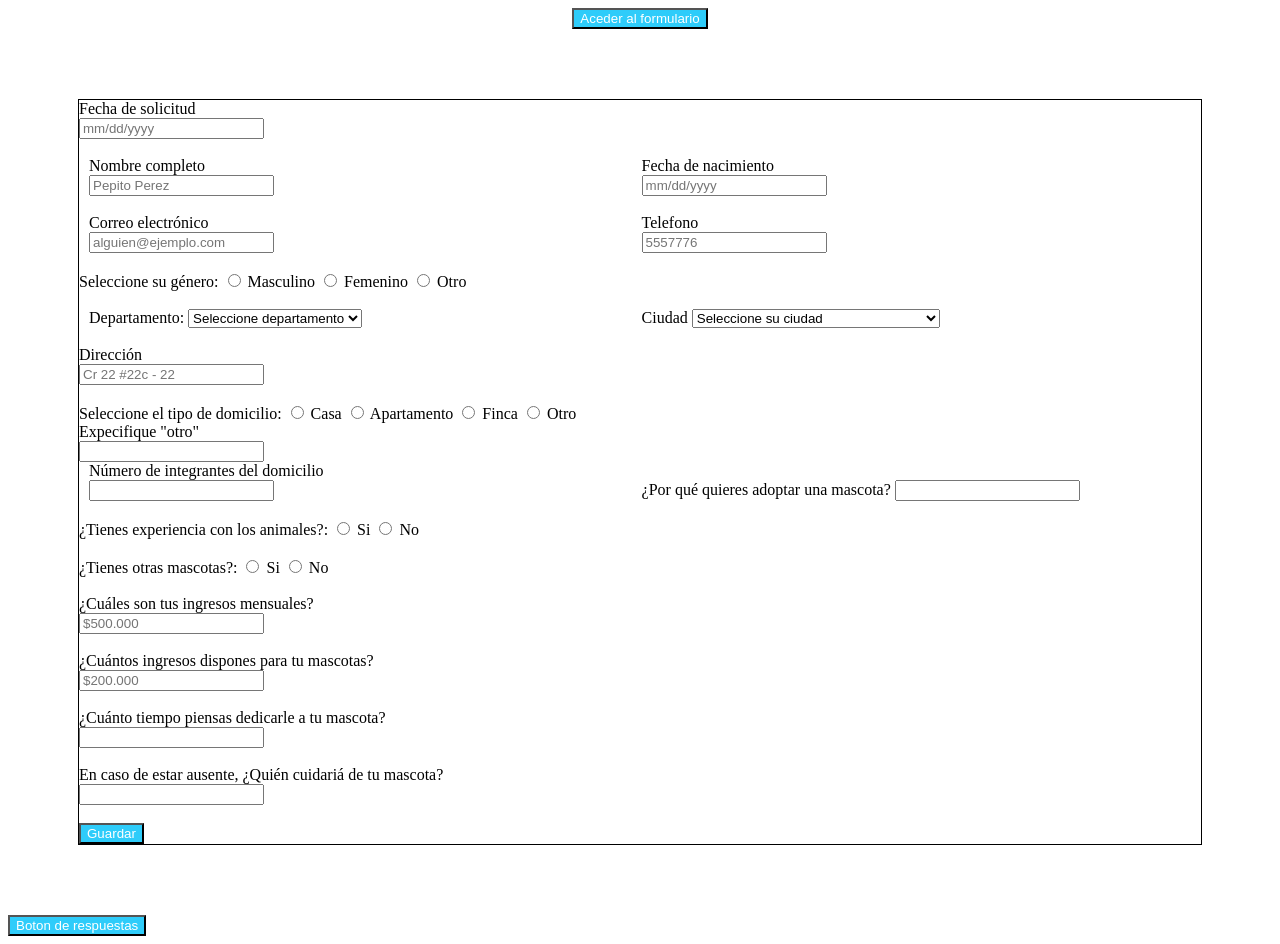
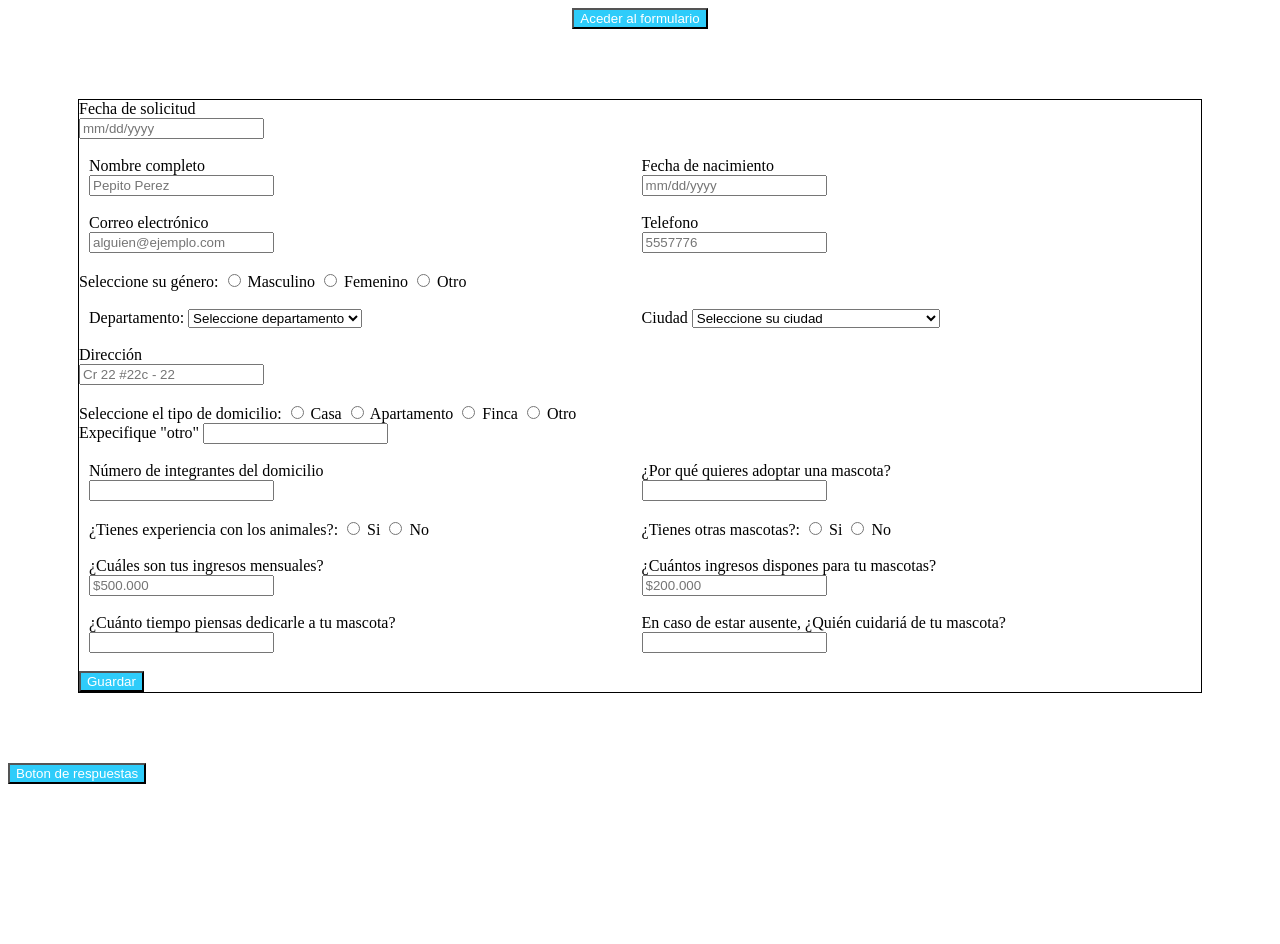
Before and after one commit to isabellahurtado/FORMULARIO2.0, a plain HTML site: page index.html in a window 1280 px wide. After the commit the page ends 800 px from the top, so only its background shows below. Drawn offline with Linux system fonts and the light colour scheme.

Commit message:
adelante en css

```diff
--- a/index.html
+++ b/index.html
@@ -1233,11 +1233,10 @@
 </div>
 <div>
     <label>Expecifique "otro"</label>
-</div>
-<div>
     <input type="text">
 </div>
 <div class="columna">
+    <br>
     <label>Número de integrantes del domicilio</label>
     <br>
     <input type="text">
@@ -1246,9 +1245,10 @@
 <div class="columna">
     <br>
     <label>¿Por qué quieres adoptar una mascota?</label>
+    <br>
     <input type="text">
 </div>
-<div>
+<div class="columna">
     <br>
     <label>¿Tienes experiencia con los animales?:</label>
     <label>
@@ -1259,7 +1259,7 @@
      No
     </label>
 </div>
-<div>
+<div class="columna">
     <br>
     <label>¿Tienes otras mascotas?:</label>
     <label>
@@ -1270,32 +1270,28 @@
      No
     </label>
 </div>
-<div>
+<div class="columna">
     <br>
     <label>¿Cuáles son tus ingresos mensuales?</label>
-</div>
-<div>
+    <br>
     <input type="number" placeholder="$500.000">
 </div>
-<div>
+<div class="columna">
     <br>
     <label>¿Cuántos ingresos dispones para tu mascotas?</label>
-</div>
-<div>
+    <br>
     <input type="number" placeholder="$200.000">
 </div>
-<div>
+<div class="columna">
     <br>
     <label>¿Cuánto tiempo piensas dedicarle a tu mascota?</label>
-</div>
-<div>
+    <br>
     <input type="text">
 </div>
-<div>
+<div class="columna">
     <br>
     <label>En caso de estar ausente, ¿Quién cuidariá de tu mascota?</label>
-</div>
-<div>
+    <br>
     <input type="text">
 </div>
 <div>
```
